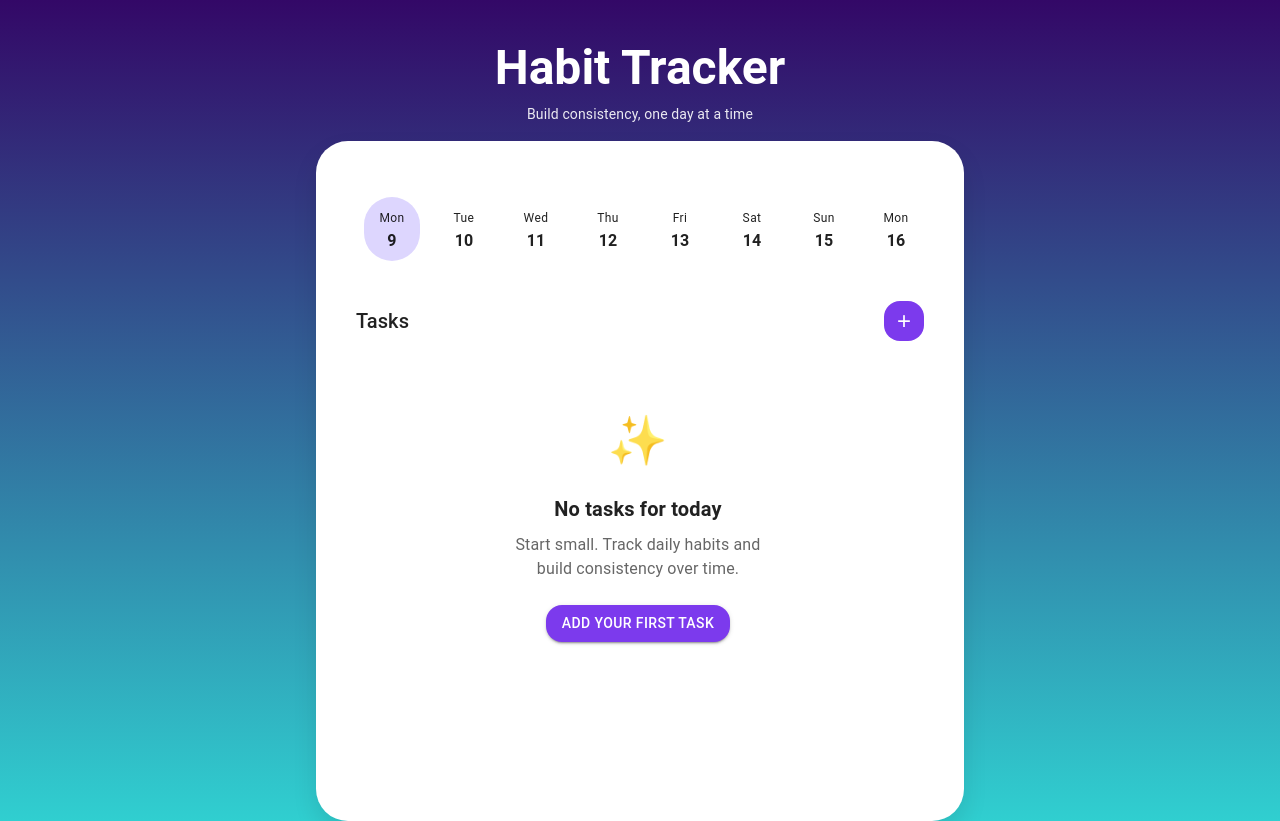
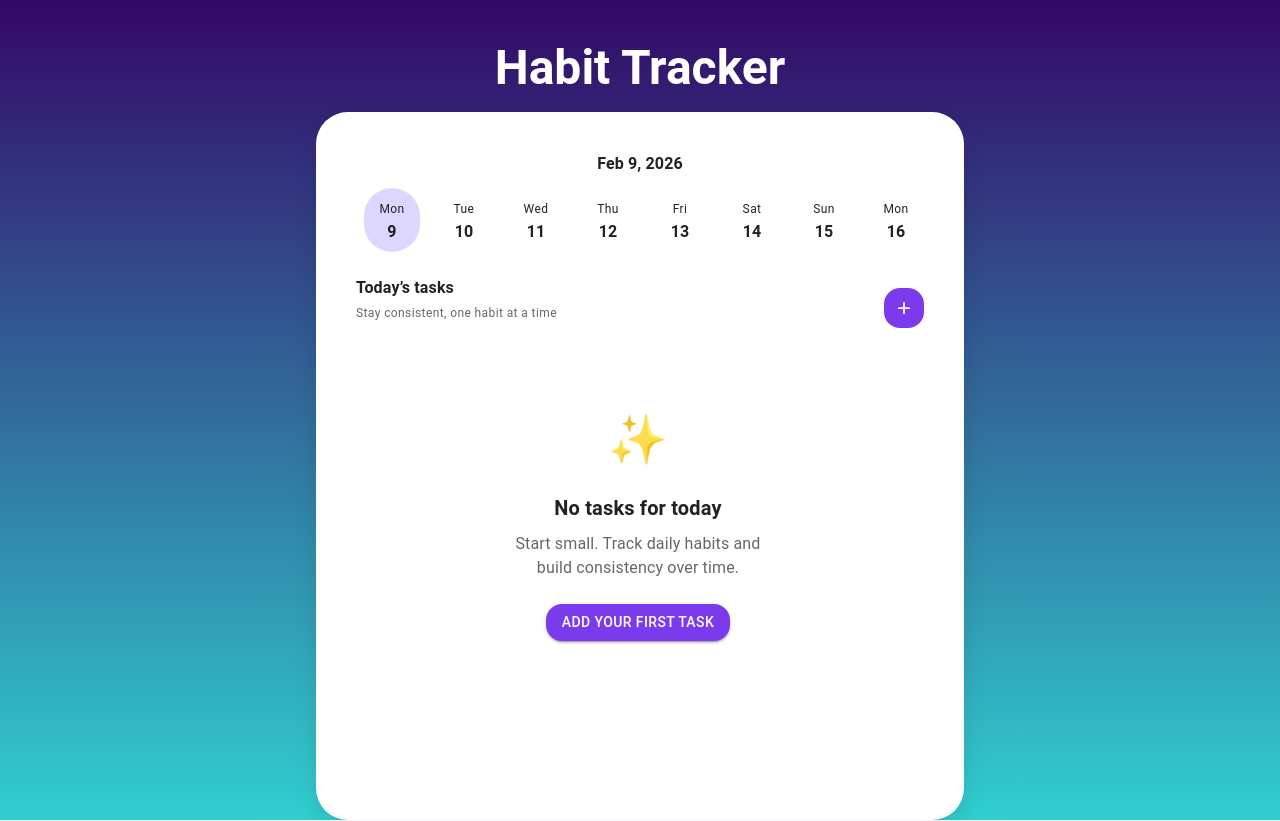
Before and after one commit to shubham348/tracker, a React (Vite) app: page / in a window 1280 px wide. Built offline with nearby package versions, Linux system fonts and the light colour scheme.

Commit message:
code fix

```diff
--- a/src/App.jsx
+++ b/src/App.jsx
@@ -6,8 +6,7 @@ import EditTask from "./pages/EditTask";
 import AppLayout from "./components/AppLayout";
 function App() {
   return (
-    <AppLayout title="Habit Tracker"
-      subtitle="Build consistency, one day at a time">
+    <AppLayout title="Habit Tracker">
       <Routes>
         <Route path="/" element={<Home />} />
         <Route path="/create" element={<CreateTask />} />
--- a/src/components/DayScroller.jsx
+++ b/src/components/DayScroller.jsx
@@ -1,6 +1,15 @@
 import { Box, Typography } from "@mui/material";
 import { getScrollableDays, toDateKey } from "../utils/date";
 import { useEffect, useRef } from "react";
+
+
+const formatFullDate = () =>
+  new Date().toLocaleDateString("en-US", {
+    month: "short",
+    day: "numeric",
+    year: "numeric",
+});
+
 
 function DayScroller({ selectedDate, onChange }) {
   const days = getScrollableDays();
@@ -28,12 +37,21 @@ function DayScroller({ selectedDate, onChange }) {
   }, [selectedKey]);
 
   return (
+    <>
+      <Box mb={1.5} textAlign="center">
+        <Typography
+          fontWeight={700}
+          fontSize={16}
+        >
+          {formatFullDate(selectedDate)}
+        </Typography>
+      </Box>
       <Box
         ref={containerRef}
         display="flex"
         gap={2}
         overflow="auto"
-      py={2}
+
         sx={{
           scrollbarWidth: "none",
           "&::-webkit-scrollbar": {
@@ -74,6 +92,8 @@ function DayScroller({ selectedDate, onChange }) {
           );
         })}
       </Box>
+    </>
+
   );
 }
 
--- a/src/pages/Home.jsx
+++ b/src/pages/Home.jsx
@@ -47,9 +47,18 @@ function Home() {
         alignItems="center"
         justifyContent="space-between"
       >
-        <Typography variant="h6">
-          Tasks
-        </Typography>
+        <Box mb={2}>
+          <Typography fontWeight={700}>
+            Today’s tasks
+          </Typography>
+          <Typography
+            variant="caption"
+            color="text.secondary"
+          >
+            Stay consistent, one habit at a time
+          </Typography>
+        </Box>
+
 
         {/* ADD BUTTON (SQUARE, INLINE) */}
         <IconButton
```
Lines whose indentation alone changed are shown as unchanged.
